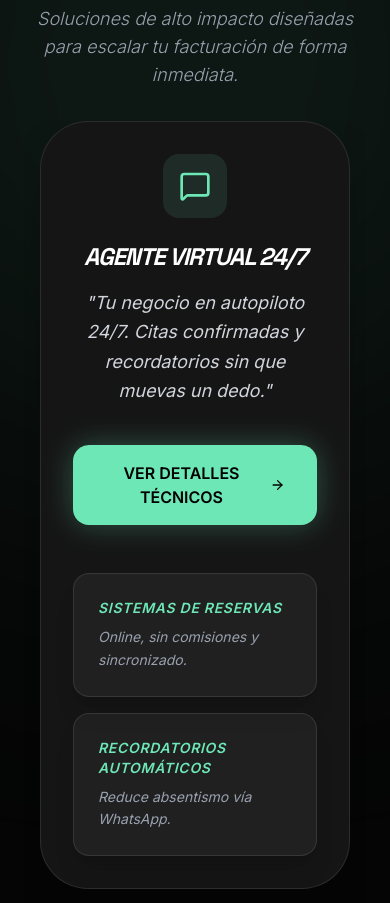
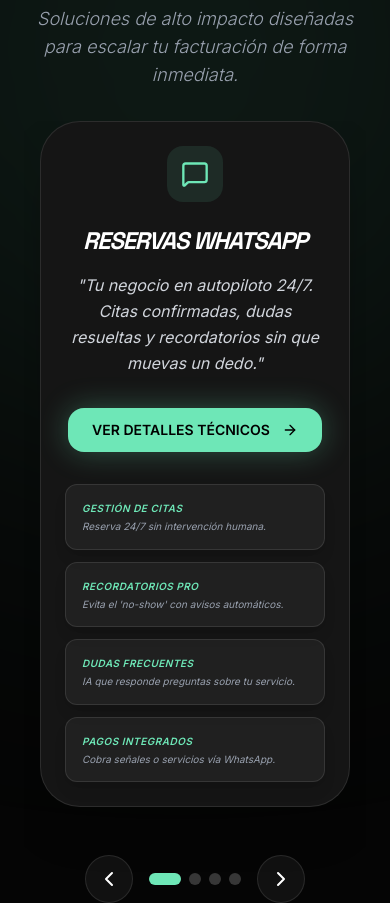
Before and after one commit to raff-liberty/PAGINA-WEB---RAFAEL-ALCALDE-MOLINA, a React (Vite) app: page /servicios in a window 390 px wide. Shown: the part 1840-2743 px from the top of the page. Built offline with nearby package versions, Linux system fonts and the light colour scheme; no server answers.

Commit message:
Refine Star Services carousel - add content and reduce box size

```diff
--- a/src/pages/Services.jsx
+++ b/src/pages/Services.jsx
@@ -116,51 +116,59 @@ const Services = () => {
 
     const starServices = [
         {
-            title: "Agente Virtual 24/7",
-            desc: "Tu negocio en autopiloto 24/7. Citas confirmadas y recordatorios sin que muevas un dedo.",
+            title: "Reservas WhatsApp",
+            desc: "Tu negocio en autopiloto 24/7. Citas confirmadas, dudas resueltas y recordatorios sin que muevas un dedo.",
             icon: MessageSquare,
             link: "/servicios/automatizacion-whatsapp",
             color: "text-primary",
             bg: "bg-primary/10",
             subItems: [
-                { title: "Sistemas de Reservas", desc: "Online, sin comisiones y sincronizado." },
-                { title: "Recordatorios Automáticos", desc: "Reduce absentismo vía WhatsApp." }
+                { title: "Gestión de Citas", desc: "Reserva 24/7 sin intervención humana." },
+                { title: "Recordatorios Pro", desc: "Evita el 'no-show' con avisos automáticos." },
+                { title: "Dudas Frecuentes", desc: "IA que responde preguntas sobre tu servicio." },
+                { title: "Pagos Integrados", desc: "Cobra señales o servicios vía WhatsApp." }
             ]
         },
         {
             title: "Web Corporativa Pro",
-            desc: "Webs que son herramientas, no folletos. Velocidad extrema y enfoque total en conversión.",
+            desc: "Webs que son herramientas de venta, no simples folletos. Velocidad extrema y optimización total.",
             icon: Globe,
             link: "/servicios/desarrollo-web-medida",
             color: "text-blue-400",
             bg: "bg-blue-400/10",
             subItems: [
-                { title: "Webs de Alto Impacto", desc: "Diseño premium para captar clientes." },
-                { title: "Apps de Gestión", desc: "Control total desde cualquier dispositivo." }
+                { title: "Diseño Premium", desc: "Interfaz única pensada para convertir visitas en leads." },
+                { title: "Carga Ultra-Rápida", desc: "Puntuaciones máximas en Google Core Web Vitals." },
+                { title: "Auto-Gestionable", desc: "Cambia textos y precios sin depender de nadie." },
+                { title: "Apps de Gestión", desc: "Controla tu operativa interna desde el móvil." }
             ]
         },
         {
             title: "SEO Local Estratégico",
-            desc: "Domina Google Maps y capta clientes en tu ciudad. Si no te ven, no existes.",
+            desc: "Domina Google Maps y capta clientes en tu zona. Si no estás primero, no te están llamando.",
             icon: Target,
             link: "/servicios/seo-local-estrategia",
             color: "text-yellow-400",
             bg: "bg-yellow-400/10",
             subItems: [
-                { title: "Google My Business", desc: "Domina los 3 primeros puestos locales." },
-                { title: "Keywords de Compra", desc: "Aparece cuando alguien busca tu servicio." }
+                { title: "Google Maps", desc: "Optimización de perfil para salir en el 'Local Pack'." },
+                { title: "Keywords Locales", desc: "Aparece cuando busquen tu servicio en tu ciudad." },
+                { title: "Gestión de Reseñas", desc: "Estrategia para conseguir 5 estrellas reales." },
+                { title: "Landing Pages", desc: "Páginas específicas para cada zona o barrio." }
             ]
         },
         {
-            title: "Arquitectura CRM / API",
-            desc: "Control total de tu operativa. Centraliza facturación, stock y CRM en un solo lugar.",
+            title: "Arquitectura CRM",
+            desc: "Control total de tu operativa. Centraliza facturación, stock y CRM en un solo lugar conectado.",
             icon: Database,
             link: "/servicios/sistemas-gestion-personalizados",
             color: "text-purple-400",
             bg: "bg-purple-400/10",
             subItems: [
-                { title: "Hub de Inteligencia", desc: "Salud del negocio en tiempo real." },
-                { title: "Flujos Conectados", desc: "Automatización de entrada de datos." }
+                { title: "Hub de Inteligencia", desc: "Salud del negocio y KPIs en tiempo real." },
+                { title: "Flujos Conectados", desc: "Automatización total de entrada de datos." },
+                { title: "Integración APIs", desc: "Conectamos todas tus herramientas de trabajo." },
+                { title: "Seguridad Robusta", desc: "Protección total de tus datos y backups." }
             ]
         }
     ];
@@ -334,41 +342,35 @@ const Services = () => {
                                     x: { type: "spring", stiffness: 300, damping: 30 },
                                     opacity: { duration: 0.2 }
                                 }}
-                                className="bg-[#151515] border border-white/10 rounded-[3rem] p-8 md:p-12 flex flex-col lg:flex-row items-center gap-12 lg:gap-16 shadow-2xl overflow-hidden"
+                                className="bg-[#151515] border border-white/10 rounded-[2.5rem] p-6 md:p-8 flex flex-col lg:flex-row items-center gap-8 lg:gap-12 shadow-2xl overflow-hidden"
                             >
                                 {/* Slide Content Left */}
                                 <div className="flex-1 text-center lg:text-left">
-                                    <div className={`w-16 h-16 rounded-2xl ${starServices[activeService].bg} flex items-center justify-center mb-6 mx-auto lg:mx-0`}>
-                                        {React.createElement(starServices[activeService].icon, { className: `w-8 h-8 ${starServices[activeService].color}` })}
+                                    <div className={`w-14 h-14 rounded-2xl ${starServices[activeService].bg} flex items-center justify-center mb-6 mx-auto lg:mx-0`}>
+                                        {React.createElement(starServices[activeService].icon, { className: `w-7 h-7 ${starServices[activeService].color}` })}
                                     </div>
-                                    <h3 className="text-white text-2xl md:text-4xl font-display font-black mb-4 leading-tight uppercase italic tracking-tighter">
+                                    <h3 className="text-white text-2xl md:text-3xl font-display font-black mb-4 leading-tight uppercase italic tracking-tighter">
                                         {starServices[activeService].title}
                                     </h3>
-                                    <p className="text-gray-300 text-lg mb-10 leading-relaxed max-w-xl italic">
+                                    <p className="text-gray-300 text-base mb-8 leading-relaxed max-w-xl italic">
                                         "{starServices[activeService].desc}"
                                     </p>
                                     <Link
                                         to={starServices[activeService].link}
-                                        className="inline-flex items-center gap-3 bg-primary text-black font-black px-8 py-4 rounded-2xl transition-all hover:scale-105 shadow-[0_0_30px_rgba(110,231,183,0.3)] group"
+                                        className="inline-flex items-center gap-3 bg-primary text-black font-black px-6 py-3 rounded-2xl transition-all hover:scale-105 shadow-[0_0_30px_rgba(110,231,183,0.3)] group text-sm"
                                     >
-                                        VER DETALLES TÉCNICOS <ArrowRight className="w-5 h-5 group-hover:translate-x-1 transition-transform" />
+                                        VER DETALLES TÉCNICOS <ArrowRight className="w-4 h-4 group-hover:translate-x-1 transition-transform" />
                                     </Link>
                                 </div>
 
                                 {/* Slide Items Right (The Grid Info) */}
-                                <div className="w-full lg:w-1/2 grid grid-cols-1 sm:grid-cols-2 gap-4">
+                                <div className="w-full lg:w-1/2 grid grid-cols-1 sm:grid-cols-2 gap-3">
                                     {starServices[activeService].subItems.map((item, idx) => (
-                                        <div key={idx} className="bg-white/5 border border-white/10 p-6 rounded-2xl hover:bg-white/10 transition-colors shadow-xl">
-                                            <h4 className="text-primary font-black mb-2 text-sm uppercase italic tracking-wider">{item.title}</h4>
-                                            <p className="text-gray-400 text-sm leading-relaxed italic">{item.desc}</p>
+                                        <div key={idx} className="bg-white/5 border border-white/10 p-4 rounded-xl hover:bg-white/10 transition-colors shadow-lg">
+                                            <h4 className="text-primary font-black mb-1 text-[10px] uppercase italic tracking-wider">{item.title}</h4>
+                                            <p className="text-gray-400 text-[10px] leading-tight italic">{item.desc}</p>
                                         </div>
                                     ))}
-                                    {/* Placeholder to maintain grid shape if odd number */}
-                                    {starServices[activeService].subItems.length % 2 !== 0 && (
-                                        <div className="hidden sm:flex bg-primary/5 border border-primary/10 p-6 rounded-2xl items-center justify-center opacity-40 italic text-[10px] text-primary">
-                                            Solución 100% Personalizada
-                                        </div>
-                                    )}
                                 </div>
                             </motion.div>
                         </AnimatePresence>
```
